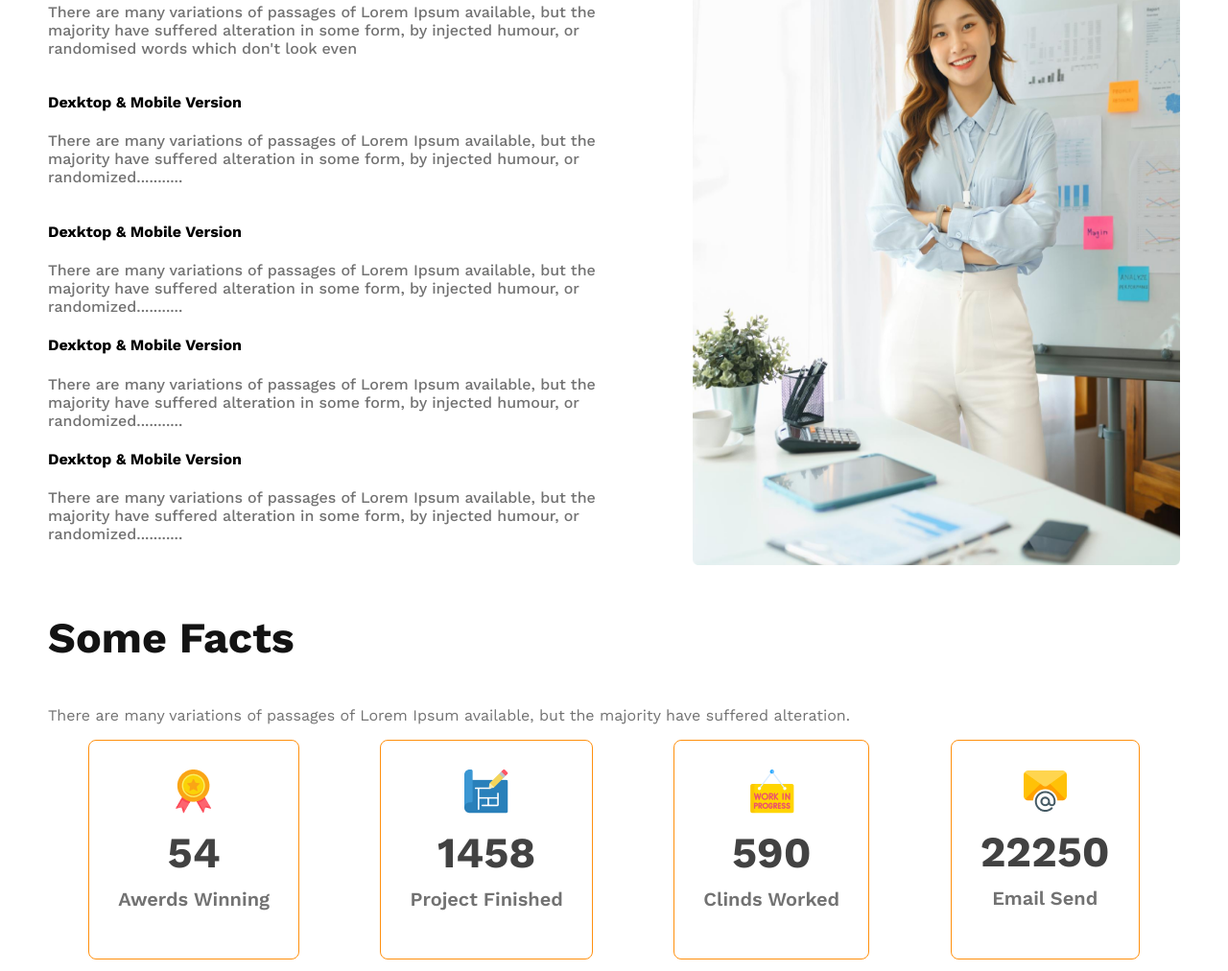
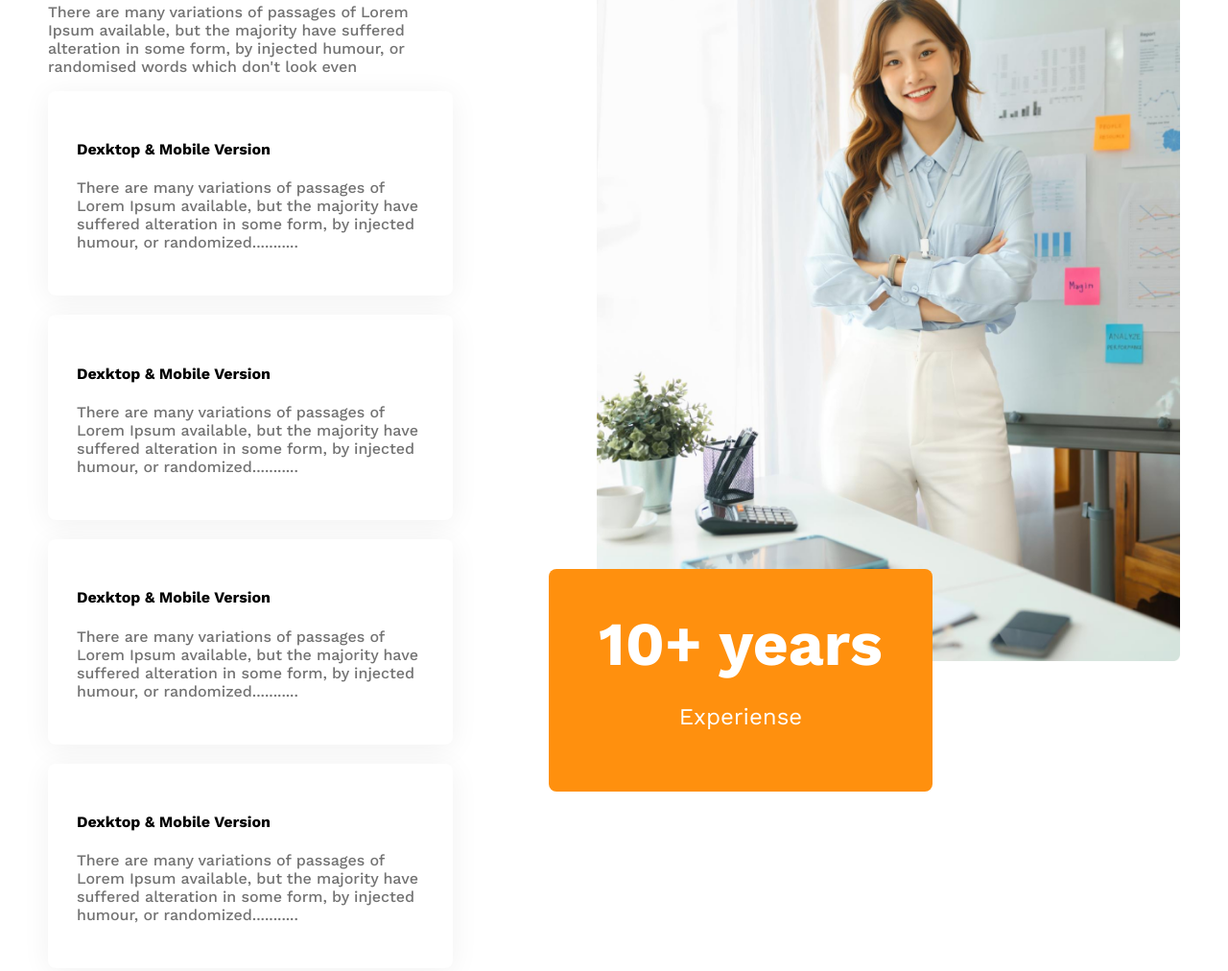
Before and after one commit to Ifteharr001/g3-architects-website, a plain HTML site: page index.html in a window 1280 px wide. Shown: the part 1819-2831 px from the top of the page at 96% size. Drawn offline with nearby package versions, Linux system fonts and the light colour scheme.

Commit message:
added featured image

```diff
--- a/index.html
+++ b/index.html
@@ -1,11 +1,13 @@
 <!DOCTYPE html>
 <html lang="en">
+
 <head>
     <meta charset="UTF-8">
     <meta name="viewport" content="width=device-width, initial-scale=1.0">
     <title>g3 architects website</title>
     <link rel="stylesheet" href="style.css">
 </head>
+
 <body>
 
     <!-- Start Header Section
@@ -23,7 +25,9 @@
         <div class="banner">
             <div class="banner-contant">
                 <h1 class="banner-title">Brand New Group of Architects </h1>
-                <p class="banner-description">There are many variations of passages of Lorem Ipsum available, but the majority have suffered alteration in some form, by injected humour, or randomised words which don't look even</p>
+                <p class="banner-description">There are many variations of passages of Lorem Ipsum available, but the
+                    majority have suffered alteration in some form, by injected humour, or randomised words which don't
+                    look even</p>
                 <button class="btn-primary">Explore More</button>
             </div>
             <img class="banner-img" src="images/banner.png" alt="">
@@ -43,8 +47,11 @@
                 <img src="images/team4.png" alt="">
             </div>
             <div class="teams-contant">
-                <h3 class="teams-title"><span class="ql-span">Quick list</span> <span class="fo-span">of Our</span> <span class="f-span">Features</span></h3>
-                <p class="teams-description">There are many variations of passages of Lorem Ipsum available, but the majority have suffered alteration in some form, by injected humour, or randomised words which don't look even</p>
+                <h3 class="teams-title"><span class="ql-span">Quick list</span> <span class="fo-span">of Our</span>
+                    <span class="f-span">Features</span></h3>
+                <p class="teams-description">There are many variations of passages of Lorem Ipsum available, but the
+                    majority have suffered alteration in some form, by injected humour, or randomised words which don't
+                    look even</p>
                 <button class="btn-primary">Explore More</button>
             </div>
         </section>
@@ -53,35 +60,47 @@
         <section class="features">
             <div class="features-content">
                 <h3 class="section-title facts-title">Features you will love & enjoy</h3>
-                <p class="teams-description">There are many variations of passages of Lorem Ipsum available, but the majority have suffered alteration in some form, by injected humour, or randomised words which don't look even</p>
+                <p class="teams-description">There are many variations of passages of Lorem Ipsum available, but the
+                    majority have suffered alteration in some form, by injected humour, or randomised words which don't
+                    look even</p>
                 <div class="features-card-area">
                     <div class="features-card">
                         <h4>Dexktop & Mobile Version</h4>
-                            <p class="teams-description">There are many variations of passages of Lorem Ipsum available, but the majority have suffered alteration in some form, by injected humour, or randomized...........</p>
+                        <p class="teams-description">There are many variations of passages of Lorem Ipsum available, but
+                            the majority have suffered alteration in some form, by injected humour, or
+                            randomized...........</p>
                     </div>
                 </div>
                 <div class="features-card">
                     <h4>Dexktop & Mobile Version</h4>
-                        <p class="teams-description">There are many variations of passages of Lorem Ipsum available, but the majority have suffered alteration in some form, by injected humour, or randomized...........</p>
+                    <p class="teams-description">There are many variations of passages of Lorem Ipsum available, but the
+                        majority have suffered alteration in some form, by injected humour, or randomized...........</p>
                 </div>
                 <div class="features-card">
                     <h4>Dexktop & Mobile Version</h4>
-                        <p class="teams-description">There are many variations of passages of Lorem Ipsum available, but the majority have suffered alteration in some form, by injected humour, or randomized...........</p>
+                    <p class="teams-description">There are many variations of passages of Lorem Ipsum available, but the
+                        majority have suffered alteration in some form, by injected humour, or randomized...........</p>
                 </div>
                 <div class="features-card">
                     <h4>Dexktop & Mobile Version</h4>
-                        <p class="teams-description">There are many variations of passages of Lorem Ipsum available, but the majority have suffered alteration in some form, by injected humour, or randomized...........</p>
+                    <p class="teams-description">There are many variations of passages of Lorem Ipsum available, but the
+                        majority have suffered alteration in some form, by injected humour, or randomized...........</p>
                 </div>
             </div>
             <div class="features-image">
                 <img src="images/architect.png" alt="">
+                <div class="badge">
+                    <h2>10+ years</h2>
+                    <p>Experiense</p>
+                </div>
             </div>
         </section>
         <!-- facts section -->
 
         <section class="facts">
             <h3 class="facts-title">Some Facts</h3>
-            <p class="facts-description">There are many variations of passages of Lorem Ipsum available, but the majority have suffered alteration.</p>
+            <p class="facts-description">There are many variations of passages of Lorem Ipsum available, but the
+                majority have suffered alteration.</p>
             <div class="facts-card-container">
                 <div class="card">
                     <img src="images/icons/ribon.png" alt="">
@@ -109,7 +128,8 @@
         <!-- sponsors section -->
         <section class="sponsors">
             <h3 class="sponsors-title facts-title"> Our Sponsors </h3>
-            <p class="facts-description">There are many variations of passages of Lorem Ipsum available, but the majority have suffered alteration.</p>
+            <p class="facts-description">There are many variations of passages of Lorem Ipsum available, but the
+                majority have suffered alteration.</p>
             <div class="sponsors-img-container">
                 <img src="images/sponsors/spotify.png" alt="">
                 <img src="images/sponsors/amazon.png" alt="">
@@ -123,4 +143,5 @@
 
     </footer>
 </body>
+
 </html>
--- a/style.css
+++ b/style.css
@@ -121,9 +121,38 @@ main{
     display: flex;
     flex-direction: column;
 }
+.features-content .features-card{
+    border-radius: 8px;
+    background: #fff;
+    box-shadow: 0px 4px 30px 0px rgba(0, 0, 0, 0.06);
+    padding: 30px;
+    margin-bottom: 20px;
+}
 .features-image img{
-    width: 508px;
-height: 782px;
+     width: 608px;
+    height: 882px;
+    margin-left: 50px;
+}
+.badge{
+    border-radius: 8px;
+    background: #FF900E;
+    color: #fff;
+    padding: 40px;
+    width: 320px;
+    text-align: center;
+    position: relative;
+    bottom: 100px;
+}
+.badge h2{
+    font-size: 4rem;
+    margin: 0px;
+}
+.badge p{
+    font-size: 1.5rem;
+}
+.features-content .section-title{
+    border-left: 5px solid #FF900E;
+    padding-left: 20px;
 }
 
 /* facts style */
@@ -202,9 +231,19 @@ height: 782px;
         padding: 20px;
     }
     .manu-area,
-    .teams-container{
+    .teams-container,
+    .features{
         flex-direction: column;
     }
+    .features-image img{
+        width: 308px;
+       height: 482px;
+       margin-left: 40px;
+   }
+   .badge{
+        position: static;
+        max-width: 300px;
+   }
     .facts-card-container{
         flex-direction: column;
         gap: 18px;
@@ -228,7 +267,8 @@ height: 782px;
 @media screen and (min-width: 576px) and (max-width: 960px) {
     .manu-area,
     .teams-container,
-    .sponsors-img-container{
+    .sponsors-img-container,
+    .features{
         flex-direction: column;
     }
     .teams-img-container{
```
Lines whose indentation alone changed are shown as unchanged.
